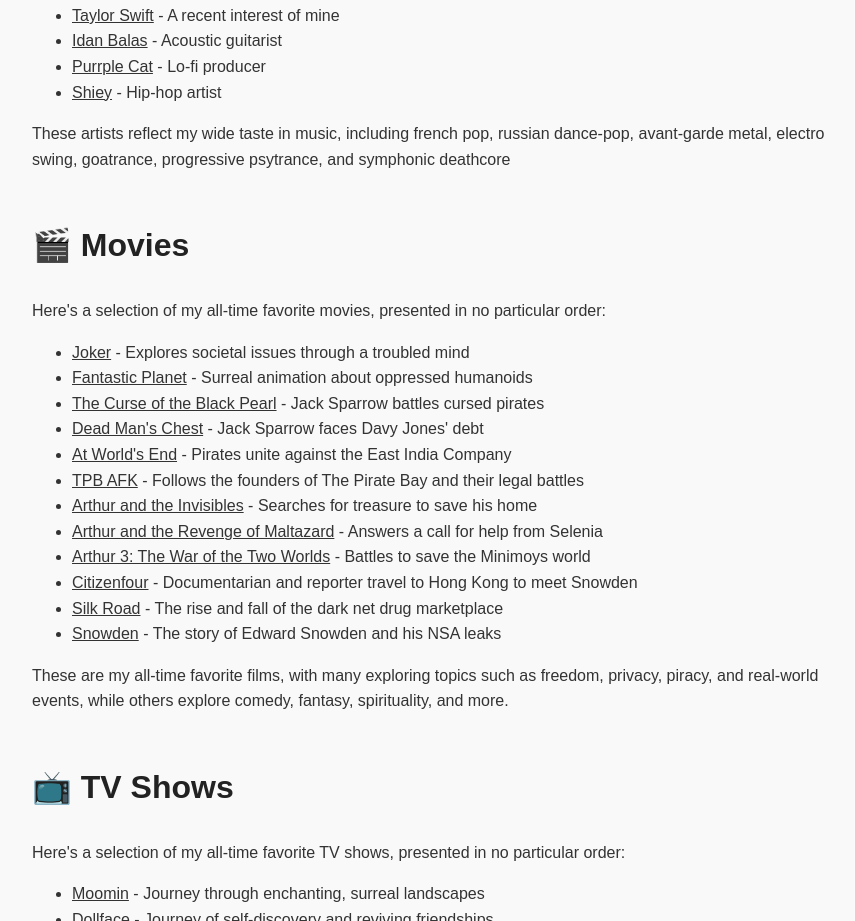
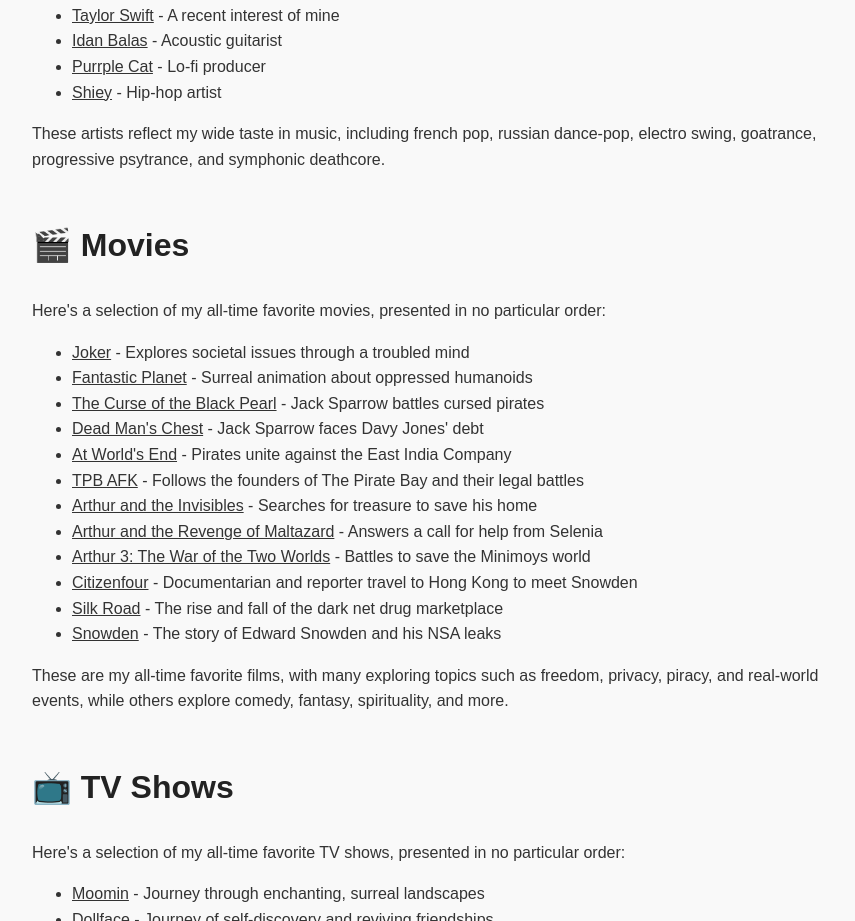
Before and after one commit to midtsveen/midtsveen.github.io, a plain HTML site: page index.html in a window 1280 px wide. Shown: the part 2181-3102 px from the top of the page, without its empty margins (208-1063 px from the left). Drawn offline with Linux system fonts and the light colour scheme.

Commit message:
Update index.html
Music

```diff
--- a/index.html
+++ b/index.html
@@ -99,7 +99,7 @@
                 <li><a href="https://purrplecat.com/">Purrple Cat</a> - Lo-fi producer</li>
                 <li><a href="https://www.shiey.com/">Shiey</a> - Hip-hop artist</li>
             </ul>
-            <p>These artists reflect my wide taste in music, including french pop, russian dance-pop, avant-garde metal, electro swing, goatrance, progressive psytrance, and symphonic deathcore</p>
+            <p>These artists reflect my wide taste in music, including french pop, russian dance-pop, electro swing, goatrance, progressive psytrance, and symphonic deathcore.</p>
         </section>
 
         <section id="movies">
```
